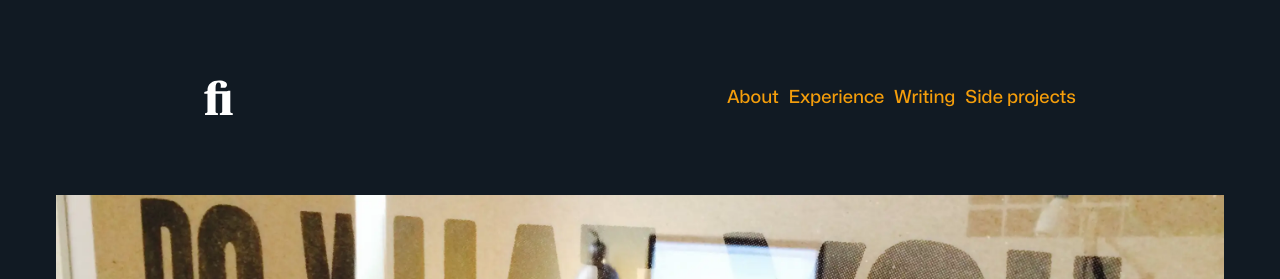
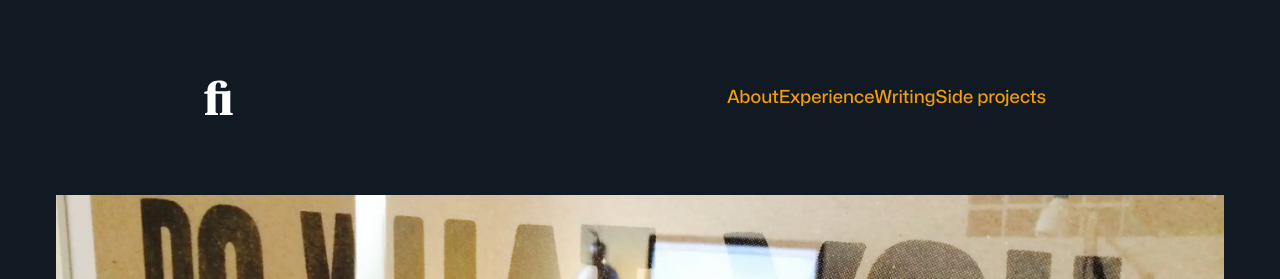
Before and after one commit to zetareticoli/fi, a Jekyll site: the page built from index.html, in a window 1280 px wide. Shown: the top 279 px of the page. Built offline with Jekyll 4.4.1, drawn with Linux system fonts in a browser that asks for light colours; some web fonts are replaced; the list of posts is cut into pages by our own code.

Commit message:
fix: spacing

```diff
--- a/_includes/navigation.html
+++ b/_includes/navigation.html
@@ -1,9 +1,8 @@
 <nav class="nav">
-  <ul class="nav__list flex space-between m-none list-none">
+  <ul class="nav__list flex m-none list-none">
   {% for nav in site.navigation %}
-
     <li class="m-none">
-      <a class="nav__item text-emphasis {% if nav.url == page.url %}active{% endif %}" href="{{ nav.url }}" {% if nav.external %}target="_blank"{% endif %}>{{ nav.text }}</a>
+      <a class="nav__item {% if nav.url == page.url %}active{% endif %}" href="{{ nav.url }}" {% if nav.external %}target="_blank"{% endif %}>{{ nav.text }}</a>
     </li>
   {% endfor %}
   </ul>
```
